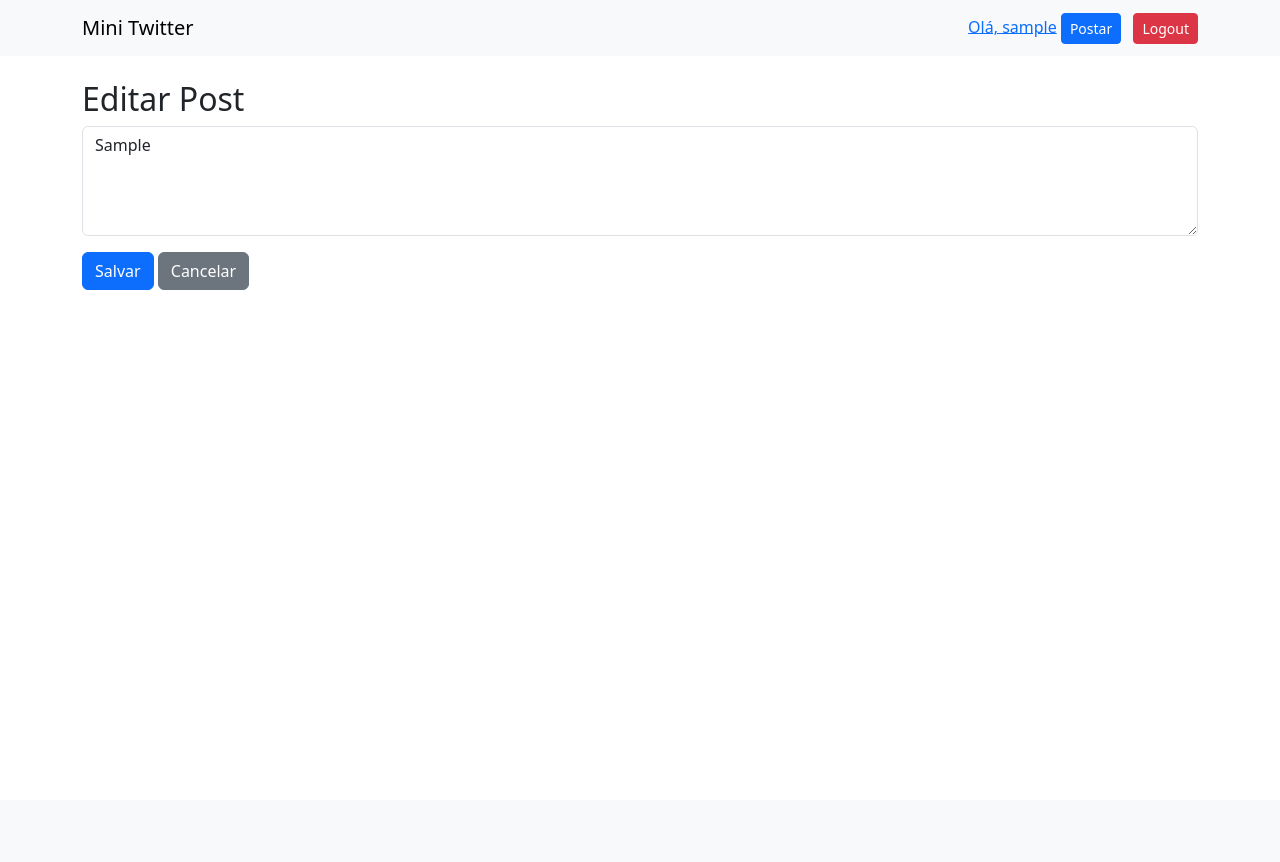
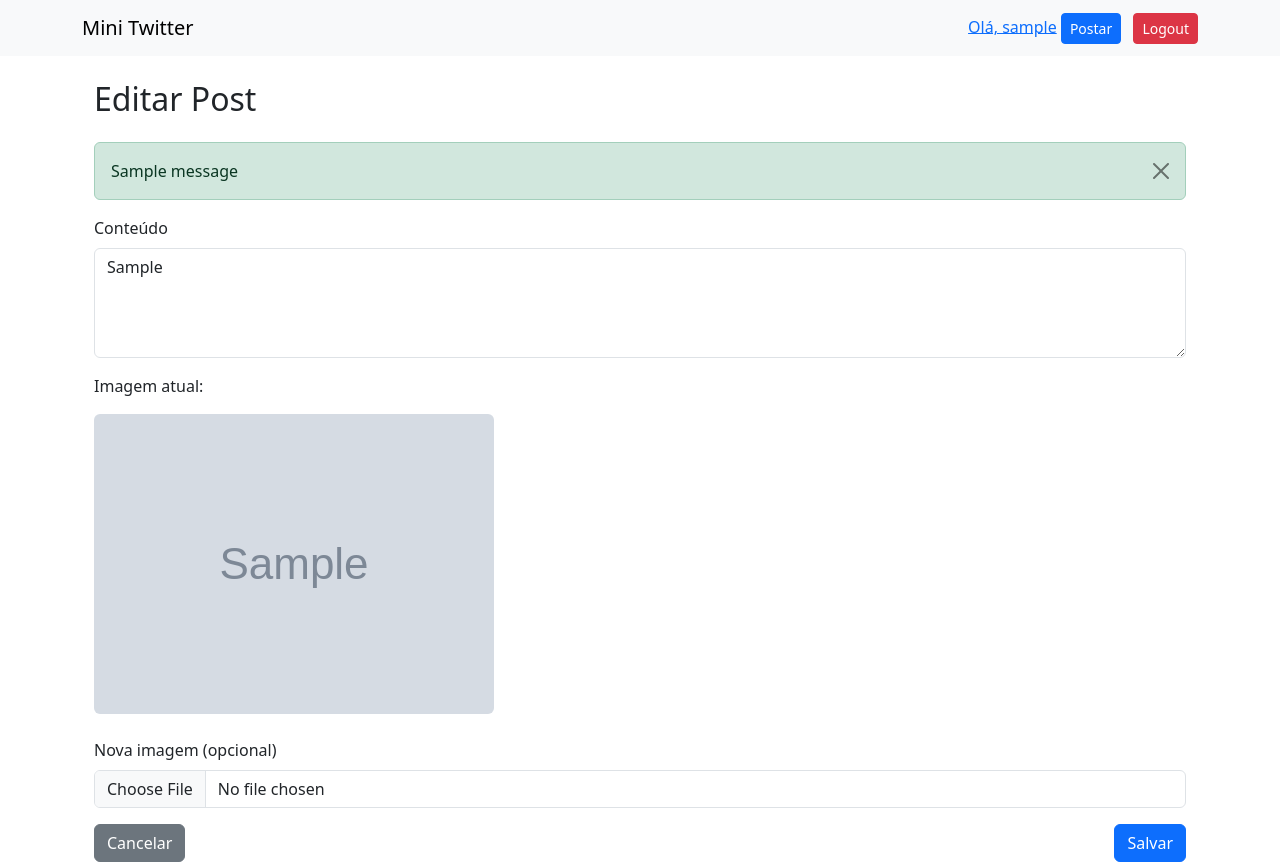
Before and after one commit to GabrielViniciusLCM/Mini-Twitter2, a Django app: page /editar/1/ in a window 1280 px wide. Before the commit the page ends 290 px from the top, so only its background shows below. Run offline with Django 5.2, Linux system fonts and the light colour scheme; a user stored in the database is signed in; tables that the repository leaves empty hold one stand-in row (values such as "Sample post"); grey boxes marked "Sample" are stand-in pictures; one stand-in notice (Sample message) is shown.

Commit message:
feat: adicionar imagem a um post

```diff
--- a/mini_twitter/core/models.py
+++ b/mini_twitter/core/models.py
@@ -9,6 +9,7 @@ class User(AbstractUser):
 class Post(models.Model):
     autor = models.ForeignKey(settings.AUTH_USER_MODEL, on_delete=models.CASCADE, related_name='posts')
     conteudo = models.TextField(max_length=280, default='Texto padrão')
+    imagem = models.ImageField(upload_to='posts/', null=True, blank=True)
     criado_em = models.DateTimeField(default=timezone.now)
     likes = models.ManyToManyField(settings.AUTH_USER_MODEL, related_name='posts_curtidos', blank=True)
 
--- a/mini_twitter/core/urls.py
+++ b/mini_twitter/core/urls.py
@@ -2,6 +2,8 @@ from rest_framework.routers import DefaultRouter
 from .views import PostViewSet, UserViewSet
 from django.urls import path
 from . import views
+from django.conf import settings
+from django.conf.urls.static import static
 
 
 router = DefaultRouter()
@@ -19,3 +21,6 @@ urlpatterns = [
     path('usuario/<int:user_id>/', views.perfil_usuario, name='perfil_usuario'),
     path('post/<int:post_id>/curtir/', views.curtir_post, name='curtir_post'),
 ]
+
+if settings.DEBUG:
+    urlpatterns += static(settings.MEDIA_URL, document_root=settings.MEDIA_ROOT)
--- a/mini_twitter/core/views.py
+++ b/mini_twitter/core/views.py
@@ -6,6 +6,7 @@ from django.shortcuts import render, redirect, get_object_or_404
 from .models import Post, User
 from .serializers import PostSerializer, UserSerializer
 from django.core.paginator import Paginator
+from django.contrib import messages
 
 class PostViewSet(viewsets.ModelViewSet):
     queryset = Post.objects.all().order_by('-criado_em')
@@ -59,9 +60,12 @@ class UserViewSet(viewsets.ModelViewSet):
 def criar_post(request):
     if request.method == 'POST':
         conteudo = request.POST.get('conteudo')
-        if conteudo:
-            Post.objects.create(autor=request.user, conteudo=conteudo)
+        imagem = request.FILES.get('imagem')  # <- importante
+
+        if conteudo or imagem:
+            Post.objects.create(autor=request.user, conteudo=conteudo, imagem=imagem)
             return redirect('feed')
+
     return render(request, 'posts/criar_post.html')
 
 @login_required
@@ -92,14 +96,21 @@ def editar_post(request, post_id):
     post = get_object_or_404(Post, id=post_id)
 
     if request.user != post.autor:
+        messages.error(request, "Você não tem permissão para editar este post.")
         return redirect('feed')
 
     if request.method == 'POST':
-        novo_texto = request.POST.get('conteudo')
+        novo_texto = request.POST.get('conteudo', '').strip()
+        nova_imagem = request.FILES.get('imagem')
+
         if novo_texto:
             post.conteudo = novo_texto
+            if nova_imagem:
+                post.imagem = nova_imagem  # substitui imagem existente, se houver
             post.save()
-            return redirect('feed')
+            return redirect('perfil_usuario', post.autor.id)
+        else:
+            messages.error(request, "O conteúdo do post não pode estar vazio.")
 
     return render(request, 'posts/editar_post.html', {'post': post})
 
--- a/mini_twitter/mini_twitter/settings.py
+++ b/mini_twitter/mini_twitter/settings.py
@@ -11,10 +11,12 @@ https://docs.djangoproject.com/en/5.1/ref/settings/
 """
 
 from pathlib import Path
+import os
 
 # Build paths inside the project like this: BASE_DIR / 'subdir'.
 BASE_DIR = Path(__file__).resolve().parent.parent
-
+MEDIA_URL = '/media/'
+MEDIA_ROOT = os.path.join(BASE_DIR, 'media')
 
 # Quick-start development settings - unsuitable for production
 # See https://docs.djangoproject.com/en/5.1/howto/deployment/checklist/
--- a/mini_twitter/templates/base.html
+++ b/mini_twitter/templates/base.html
@@ -1,5 +1,15 @@
 <!DOCTYPE html>
 <html lang="pt-br">
+    <style>
+        .post-image {
+            max-width: 50%;
+            max-height: 300px;
+            border-radius: 10px;
+            object-fit: cover;
+            display: block;
+            margin: 10px 0;
+            }
+    </style>
 <head>
     <meta charset="UTF-8">
     <title>Mini Twitter</title>
--- a/mini_twitter/templates/posts/editar_post.html
+++ b/mini_twitter/templates/posts/editar_post.html
@@ -1,13 +1,41 @@
 {% extends 'base.html' %}
 
 {% block content %}
-  <h2>Editar Post</h2>
-  <form method="post">
-    {% csrf_token %}
-    <div class="mb-3">
-      <textarea name="conteudo" class="form-control" rows="4">{{ post.conteudo }}</textarea>
-    </div>
-    <button type="submit" class="btn btn-primary">Salvar</button>
-    <a href="{% url 'feed' %}" class="btn btn-secondary">Cancelar</a>
-  </form>
+  <div class="container mt-4">
+    <h2 class="mb-4">Editar Post</h2>
+
+    {% if messages %}
+      {% for message in messages %}
+        <div class="alert alert-{{ message.tags }} alert-dismissible fade show" role="alert">
+          {{ message }}
+          <button type="button" class="btn-close" data-bs-dismiss="alert" aria-label="Fechar"></button>
+        </div>
+      {% endfor %}
+    {% endif %}
+
+    <form method="post" enctype="multipart/form-data">
+      {% csrf_token %}
+      <div class="mb-3">
+        <label for="conteudo" class="form-label">Conteúdo</label>
+        <textarea name="conteudo" id="conteudo" class="form-control" rows="4" required>{{ post.conteudo }}</textarea>
+      </div>
+
+      {% if post.imagem %}
+        <div class="mb-3">
+          <p>Imagem atual:</p>
+          <img src="{{ post.imagem.url }}" alt="Imagem do post" class="img-fluid mb-2 rounded" style="max-height: 300px;">
+        </div>
+      {% endif %}
+
+      <div class="mb-3">
+        <label for="imagem" class="form-label">Nova imagem (opcional)</label>
+        <input type="file" name="imagem" id="imagem" accept="image/*" class="form-control">
+      </div>
+
+      <div class="d-flex justify-content-between">
+        <a href="{% url 'perfil_usuario' post.autor.id %}" class="btn btn-secondary">Cancelar</a>
+        <button type="submit" class="btn btn-primary">Salvar</button>
+      </div>
+    </form>
+  </div>
 {% endblock %}
--- a/mini_twitter/templates/posts/feed.html
+++ b/mini_twitter/templates/posts/feed.html
@@ -35,6 +35,9 @@
       <h5 class="card-title">{{ post.autor.username }}</h5>
       <h6 class="card-subtitle mb-2 text-muted">{{ post.criado_em|date:"d/m/Y H:i" }}</h6>
       <p class="card-text">{{ post.conteudo }}</p>
+      {% if post.imagem %}
+        <img src="{{ post.imagem.url }}" class="img-fluid post-image" alt="Imagem do post">
+      {% endif %}
 
       <form action="{% url 'curtir_post' post.id %}" method="post" style="display: inline;">
         {% csrf_token %}
```
Also changed, not shown: mini_twitter/templates/core/perfil_usuario.html (+7 -0 lines), mini_twitter/templates/posts/criar_post.html (+5 -6 lines).
